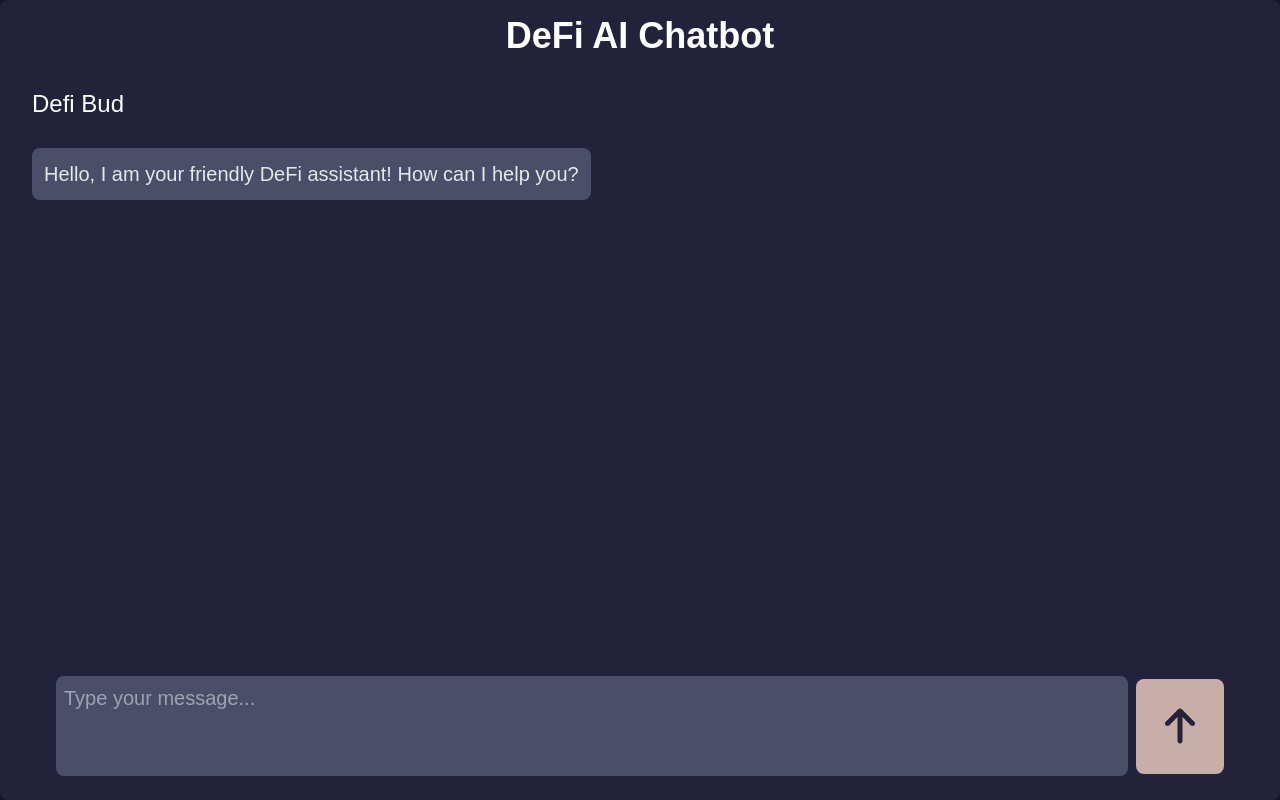
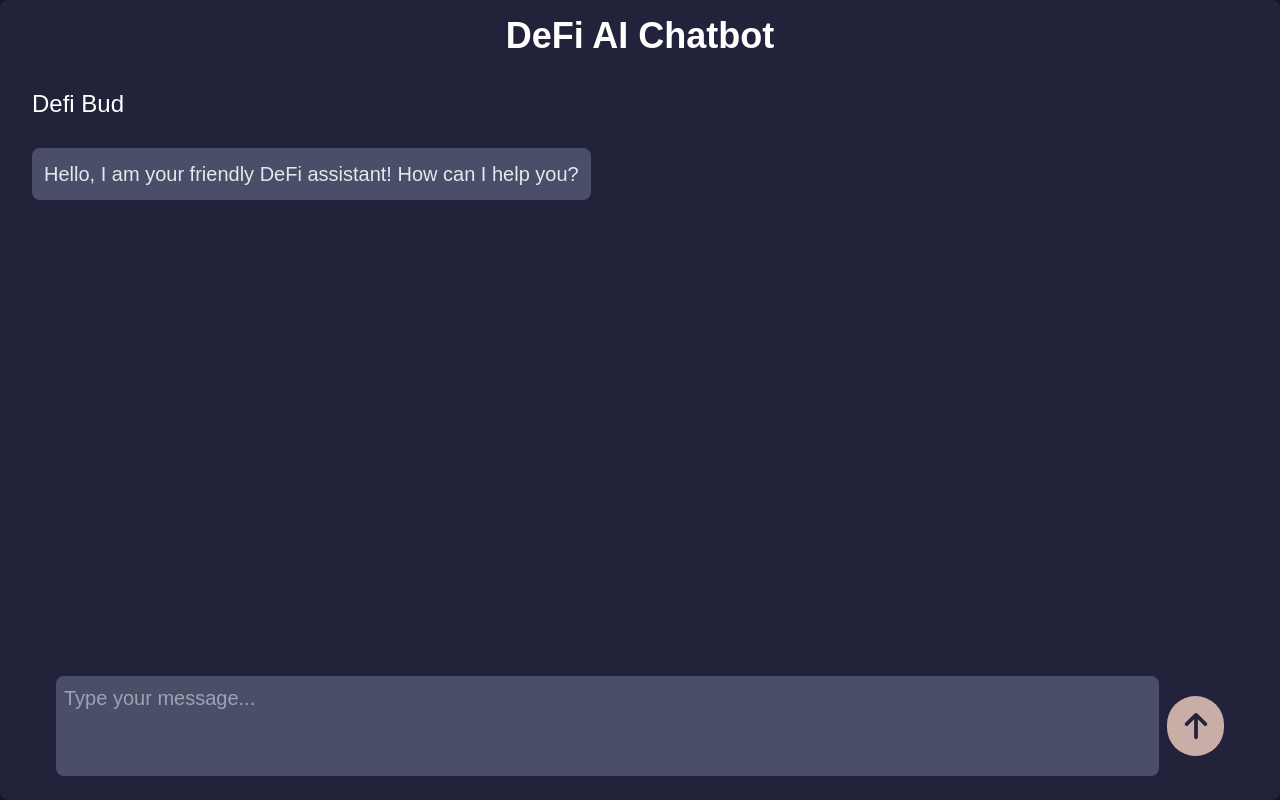
Before and after one commit to nickopicz/fungi-assessment, a Next.js app in the folder frontend/: page / in a window 1280 px wide. Built offline with nearby package versions, Linux system fonts and the light colour scheme.

Commit message:
changed some borders and made button smaller

```diff
--- a/frontend/components/InputArea.jsx
+++ b/frontend/components/InputArea.jsx
@@ -28,13 +28,13 @@ const InputArea = ({
 			) : (
 				<button
 					onClick={sendMessage}
-					className="ml-2 bg-accent text-background p-2 rounded-lg hover:bg-foreground flex justify-center items-center"
-					style={{ width: '95px', height: '95px' }} // Adjust button size to fit the icon
+					className="ml-2 bg-accent text-background rounded-full hover:bg-foreground flex justify-center items-center"
+					style={{ width: '60px', height: '60px' }} // Adjust button size to fit the icon
 				>
 					<FontAwesomeIcon
 						icon={faArrowUp}
 						className="text-background"
-						style={{ width: "40px", height: "40px" }}
+						style={{ width: "30px", height: "30px" }}
 					/>
 				</button>
 			)}
--- a/frontend/components/LottiePlayer.jsx
+++ b/frontend/components/LottiePlayer.jsx
@@ -25,8 +25,8 @@ const LottiePlayer = () => {
 		<div
 			ref={animationContainer}
 			style={{
-				width: '95px',
-				height: '95px',
+				width: '60px',
+				height: '60px',
 			}}
 		/>
 	);
```
